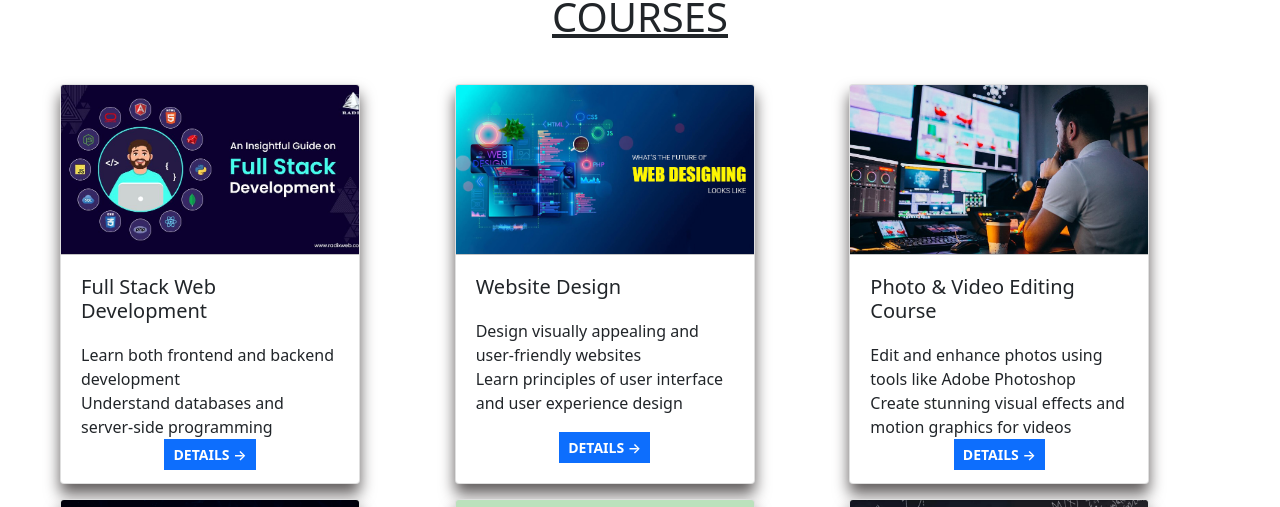
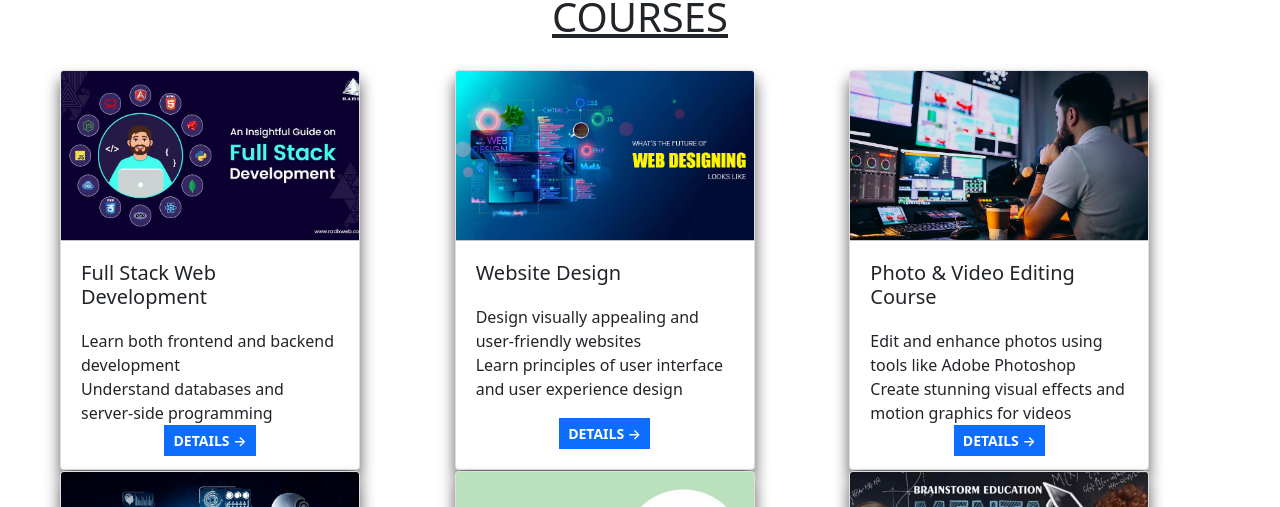
Before and after one commit to Sandhya288/Education_Profile, a React (Create React App) app: page / in a window 1280 px wide. Shown: the part 445-952 px from the top of the page. Built offline with nearby package versions, Linux system fonts and the light colour scheme.

Commit message:
first commit

```diff
--- a/src/pages/Products.css
+++ b/src/pages/Products.css
@@ -9,7 +9,7 @@
     width: 100%;
     max-width: 300px; /* Set a fixed width for the card */
     height: 400px; /* Set a fixed height for the card */
-    margin-top: 15px;
+    margin-top: 1px;
     overflow: hidden;
 
 }
```
